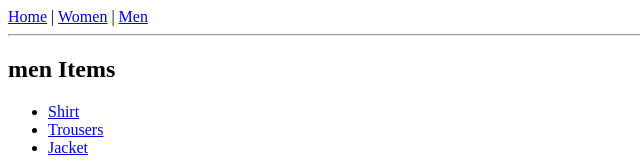
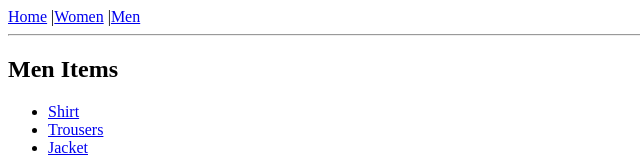
Before and after one commit to acciojob/nested-routes-soumyabratam6, a React app: page /categories/men in a window 1280 px wide. Shown: the top 160 px of the page, without its empty margins (0-640 px from the left). Built offline with nearby package versions, Linux system fonts and the light colour scheme.

Commit message:
all file add and fix

```diff
--- a/src/components/Category.js
+++ b/src/components/Category.js
@@ -1,4 +1,3 @@
-// src/components/Category.js
 import React from 'react';
 import { Link, Outlet, useParams } from 'react-router-dom';
 
@@ -12,15 +11,15 @@ const Category = () => {
 
   return (
     <div>
-      <h2>{categoryName} Items</h2>
+      <h2>{categoryName.charAt(0).toUpperCase() + categoryName.slice(1)} Items</h2>
       <ul>
-        {items[categoryName].map((item, index) => (
+        {items[categoryName]?.map((item, index) => (
           <li key={index}>
+            {/* Ensure the links are correctly generated */}
             <Link to={`/categories/${categoryName}/${item.toLowerCase()}`}>{item}</Link>
           </li>
         ))}
       </ul>
-      {/* Nested route outlet */}
       <Outlet />
     </div>
   );
--- a/src/components/Layout.js
+++ b/src/components/Layout.js
@@ -1,4 +1,3 @@
-// src/components/Layout.js
 import React from 'react';
 import { Link, Outlet } from 'react-router-dom';
 
@@ -6,10 +5,12 @@ const Layout = () => {
   return (
     <div>
       <nav>
-        <Link to="/">Home</Link> | <Link to="/categories/women">Women</Link> | <Link to="/categories/men">Men</Link>
+        {/* Ensure correct links */}
+        <Link to="/">Home</Link> |
+        <Link to="/categories/women">Women</Link> |
+        <Link to="/categories/men">Men</Link>
       </nav>
       <hr />
-      {/* Outlet is a placeholder for nested routes */}
       <Outlet />
     </div>
   );
```
